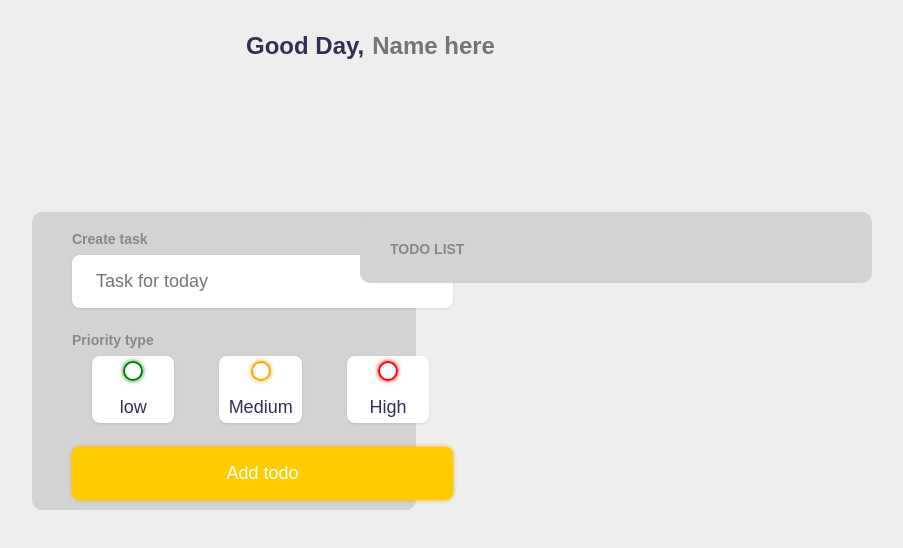
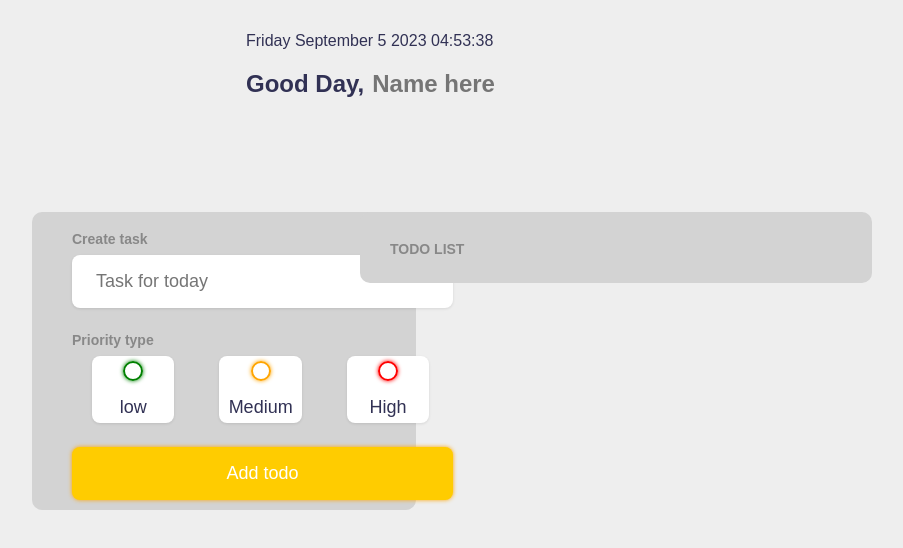
Before and after one commit to MrkGtdl/vuejs-todo, a Vue app: page / in a window 1280 px wide. Shown: the top 548 px of the page, without its empty margins (138-1041 px from the left). Built offline with nearby package versions, Linux system fonts and the light colour scheme.

Commit message:
update commit

```diff
--- a/package.json
+++ b/package.json
@@ -14,6 +14,7 @@
     "@fortawesome/free-regular-svg-icons": "^6.4.2",
     "@fortawesome/free-solid-svg-icons": "^6.4.2",
     "@fortawesome/vue-fontawesome": "^3.0.3",
+    "@vueuse/core": "^10.4.1",
     "vue": "^3.3.4"
   },
   "devDependencies": {
--- a/src/App.vue
+++ b/src/App.vue
@@ -1,5 +1,6 @@
 <script setup>
 import { ref, onMounted, computed, watch } from 'vue'
+import { useDateFormat, useNow } from'@vueuse/core'
 
 const todos = ref([])
 const name = ref('')
@@ -43,12 +44,15 @@ onMounted(() => {
 	name.value = localStorage.getItem('name') || ''
 	todos.value = JSON.parse(localStorage.getItem('todos')) || []
 })
+
+const formattedDate = useDateFormat(useNow(),"dddd MMMM d YYYY hh:mm:ss");
 </script>
 
 <template>
 	<main class="app">
 
 		<section class="greeting">
+			<span>{{ formattedDate }}</span>
 			<h2 class="title">
 				Good Day, <input type="text" id="name" placeholder="Name here" v-model="name">
 			</h2>
```
Also changed, not shown: 1 other file (tests, documents, lock files or other folders).
